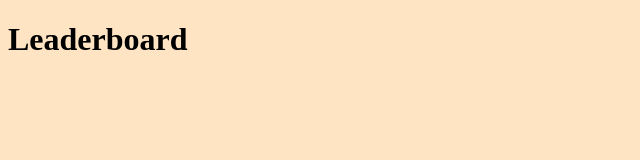
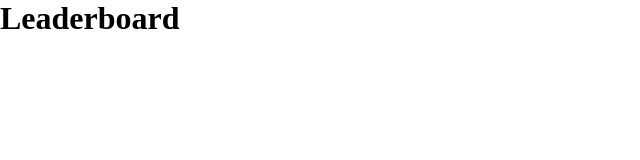
Before and after one commit to KanzaTahreem/Leaderboard, a website built with webpack: page src/index.html in a window 1280 px wide. Shown: the whole page, without its empty margins (0-640 px from the left). Built offline with nearby package versions, Linux system fonts and the light colour scheme.

Commit message:
Initialize project setup

```diff
--- a/src/style.css
+++ b/src/style.css
@@ -1,3 +1,5 @@
-body {
-  background-color: bisque;
+* {
+  box-sizing: border-box;
+  padding: 0;
+  margin: 0;
 }
```
